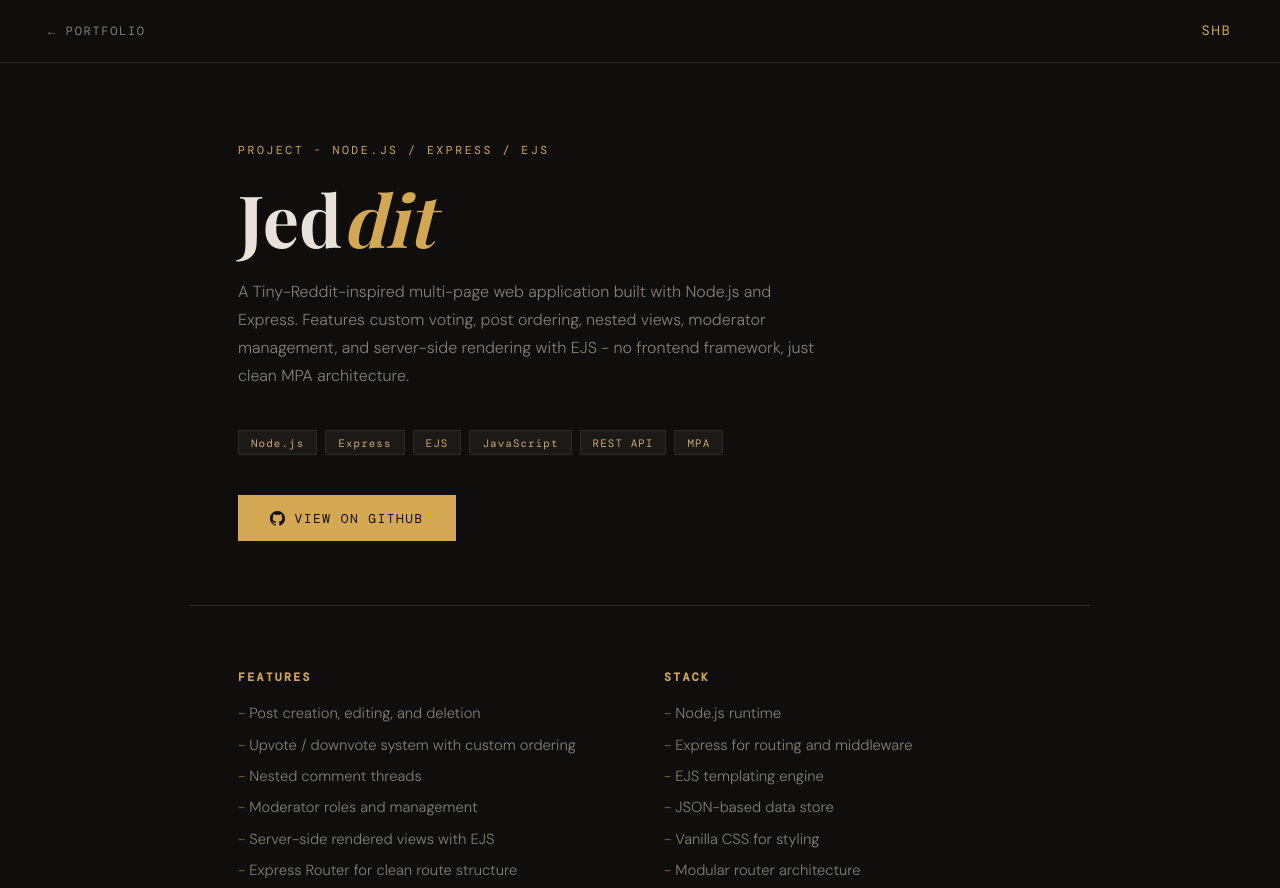
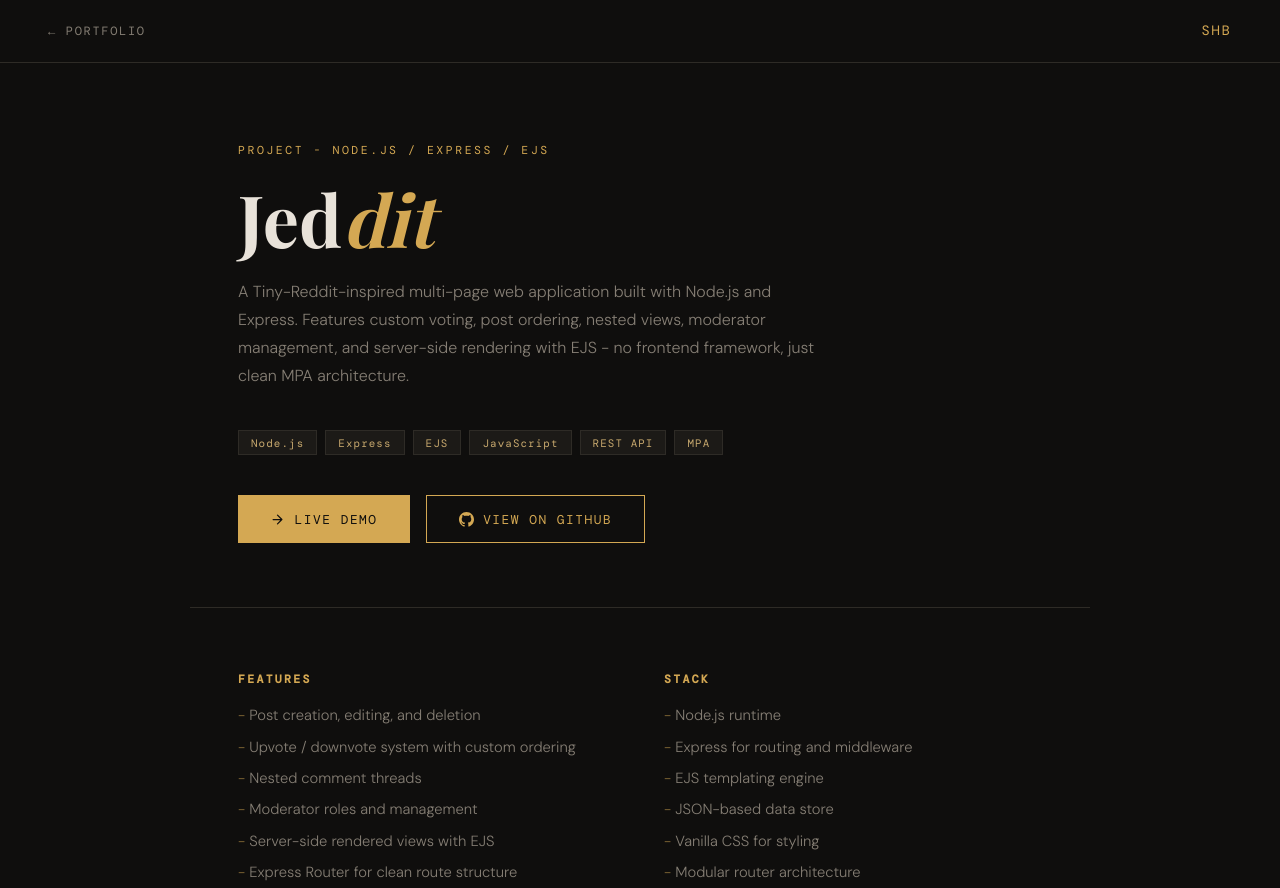
Before and after one commit to ShervinBabaei2007/ShervinBabaei-Portfolio, a plain HTML site: page projects/jeddit/index.html in a window 1280 px wide. Shown: the top 888 px of the page. Drawn offline with nearby package versions, Linux system fonts and the light colour scheme; a web font is replaced by a local one.

Commit message:
Update Jeddit

```diff
--- a/projects/jeddit/index.html
+++ b/projects/jeddit/index.html
@@ -122,6 +122,12 @@
         padding: 0.3rem 0.75rem;
       }
 
+      .btn-row {
+        display: flex;
+        gap: 1rem;
+        flex-wrap: wrap;
+      }
+
       .btn {
         display: inline-flex;
         align-items: center;
@@ -134,14 +140,33 @@
         padding: 0.9rem 2rem;
         transition:
           transform 0.15s,
-          background 0.2s;
+          background 0.2s,
+          color 0.2s;
+      }
+
+      .btn:hover {
+        transform: translateY(-2px);
+      }
+
+      .btn-primary {
         color: var(--bg);
         background: var(--accent);
       }
-      .btn:hover {
-        background: #e0b660;
-        transform: translateY(-2px);
+
+      .btn-primary:hover {
+        background: #e0b660; /* slightly brighter accent on hover */
       }
+
+      .btn-secondary {
+        color: var(--accent);
+        background: transparent;
+        border: 1px solid var(--accent);
+      }
+
+      .btn-secondary:hover {
+        background: rgba(212, 168, 83, 0.08);
+      }
+
       .btn svg {
         width: 15px;
         height: 15px;
@@ -288,14 +313,34 @@
         <span class="tag">REST API</span>
         <span class="tag">MPA</span>
       </div>
-      <a href="https://github.com/ShervinBabaei2007/Tiny-Reddit" target="_blank" class="btn">
+      <div class="btn-row">
+        <a href="https://tiny-reddit.onrender.com" target="_blank" class="btn btn-primary">
+          <svg viewBox="0 0 24 24" xmlns="http://www.w3.org/2000/svg">
+            <path
+              d="M5 12h14M12 5l7 7-7 7"
+              stroke="currentColor"
+              stroke-width="2"
+              fill="none"
+              stroke-linecap="round"
+              stroke-linejoin="round"
+            />
+          </svg>
+          Live Demo
+        </a>
+        <a
+          href="https://github.com/ShervinBabaei2007/Tiny-Reddit"
+          target="_blank"
+          class="btn btn-secondary"
+        >
           <svg viewBox="0 0 24 24" xmlns="http://www.w3.org/2000/svg">
             <path
               d="M12 0C5.37 0 0 5.37 0 12c0 5.3 3.438 9.8 8.205 11.385.6.113.82-.258.82-.577 0-.285-.01-1.04-.015-2.04-3.338.724-4.042-1.61-4.042-1.61-.546-1.385-1.335-1.755-1.335-1.755-1.087-.744.084-.729.084-.729 1.205.084 1.838 1.236 1.838 1.236 1.07 1.835 2.809 1.305 3.495.998.108-.776.417-1.305.76-1.605-2.665-.3-5.466-1.332-5.466-5.93 0-1.31.465-2.38 1.235-3.22-.135-.303-.54-1.523.105-3.176 0 0 1.005-.322 3.3 1.23.96-.267 1.98-.399 3-.405 1.02.006 2.04.138 3 .405 2.28-1.552 3.285-1.23 3.285-1.23.645 1.653.24 2.873.12 3.176.765.84 1.23 1.91 1.23 3.22 0 4.61-2.805 5.625-5.475 5.92.42.36.81 1.096.81 2.22 0 1.606-.015 2.896-.015 3.286 0 .315.21.69.825.57C20.565 21.795 24 17.295 24 12c0-6.63-5.37-12-12-12z"
+              fill="currentColor"
             />
           </svg>
           View on GitHub
         </a>
+      </div>
     </section>
 
     <section class="details">
```
Lines whose indentation alone changed are shown as unchanged.
